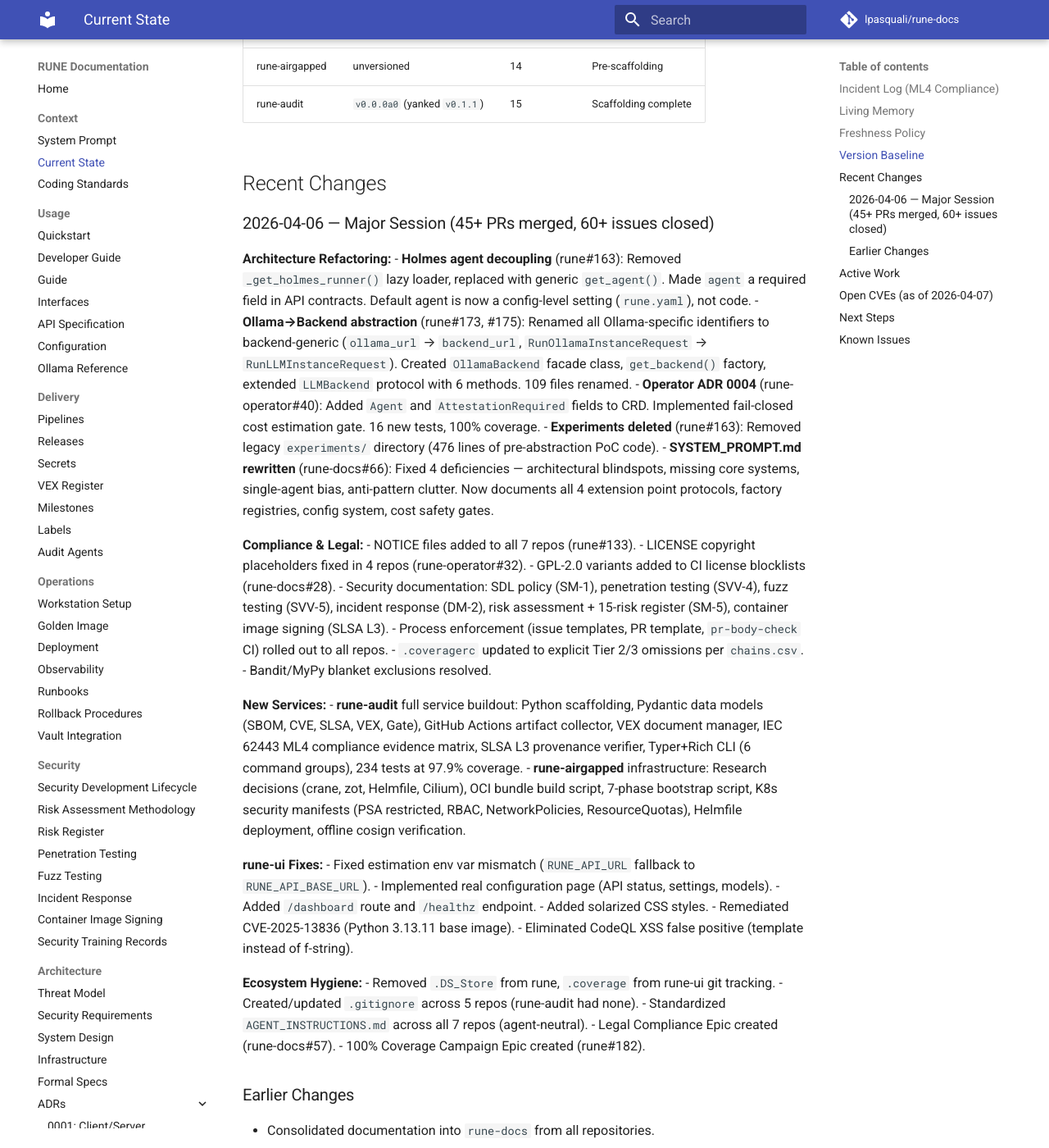
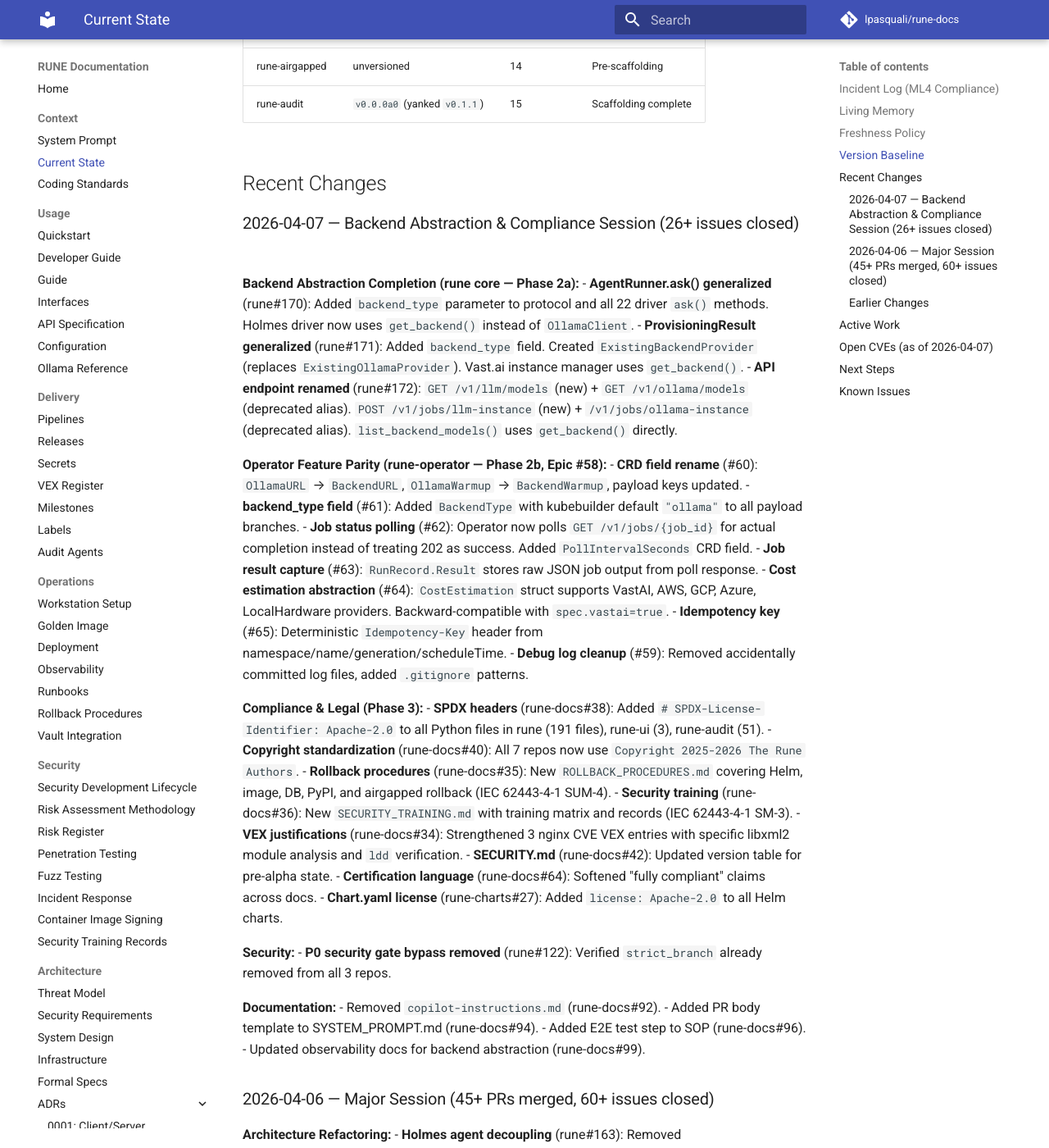
Before and after one commit to lpasquali/rune-docs, an MkDocs documentation site: the page built from docs/context/CURRENT_STATE.md, in a window 1280 px wide and 1400 px high, scrolled down 990 px. Shown: the whole window at 82% size. Built offline with MkDocs 1.6.1 and Material for MkDocs 9.7.7, drawn with Linux system fonts in a browser that asks for light colours; comment, search, counter and statistics services are not loaded; some of the changed text lies outside the part shown.

Commit message:
docs: batch fixes — copilot-instructions, SOP, PR template, observability
- Remove copilot-instructions.md (#92) — redundant redirect
- Add PR body template to SYSTEM_PROMPT.md (#94) — documents CI-enforced format
- Add E2E test step (Step 7) to SOP (#96) — explicit Level 1 DoD testing
- Update observability docs for backend abstraction (#99) — replace
  ollama.model_pull with backend.warmup, add observability boundaries table
- Update CURRENT_STATE.md with 2026-04-07 session changes

Closes #92
Closes #94
Closes #96
Closes #99

Co-Authored-By: Claude Opus 4.6 (1M context) <noreply@anthropic.com>

```diff
--- a/docs/context/CURRENT_STATE.md
+++ b/docs/context/CURRENT_STATE.md
@@ -31,6 +31,41 @@ Last updated: **2026-04-07**.
 
 
 ## Recent Changes
+
+### 2026-04-07 — Backend Abstraction & Compliance Session (26+ issues closed)
+
+**Backend Abstraction Completion (rune core — Phase 2a):**
+- **AgentRunner.ask() generalized** (rune#170): Added `backend_type` parameter to protocol and all 22 driver `ask()` methods. Holmes driver now uses `get_backend()` instead of `OllamaClient`.
+- **ProvisioningResult generalized** (rune#171): Added `backend_type` field. Created `ExistingBackendProvider` (replaces `ExistingOllamaProvider`). Vast.ai instance manager uses `get_backend()`.
+- **API endpoint renamed** (rune#172): `GET /v1/llm/models` (new) + `GET /v1/ollama/models` (deprecated alias). `POST /v1/jobs/llm-instance` (new) + `/v1/jobs/ollama-instance` (deprecated alias). `list_backend_models()` uses `get_backend()` directly.
+
+**Operator Feature Parity (rune-operator — Phase 2b, Epic #58):**
+- **CRD field rename** (#60): `OllamaURL` → `BackendURL`, `OllamaWarmup` → `BackendWarmup`, payload keys updated.
+- **backend_type field** (#61): Added `BackendType` with kubebuilder default `"ollama"` to all payload branches.
+- **Job status polling** (#62): Operator now polls `GET /v1/jobs/{job_id}` for actual completion instead of treating 202 as success. Added `PollIntervalSeconds` CRD field.
+- **Job result capture** (#63): `RunRecord.Result` stores raw JSON job output from poll response.
+- **Cost estimation abstraction** (#64): `CostEstimation` struct supports VastAI, AWS, GCP, Azure, LocalHardware providers. Backward-compatible with `spec.vastai=true`.
+- **Idempotency key** (#65): Deterministic `Idempotency-Key` header from namespace/name/generation/scheduleTime.
+- **Debug log cleanup** (#59): Removed accidentally committed log files, added `.gitignore` patterns.
+
+**Compliance & Legal (Phase 3):**
+- **SPDX headers** (rune-docs#38): Added `# SPDX-License-Identifier: Apache-2.0` to all Python files in rune (191 files), rune-ui (3), rune-audit (51).
+- **Copyright standardization** (rune-docs#40): All 7 repos now use `Copyright 2025-2026 The Rune Authors`.
+- **Rollback procedures** (rune-docs#35): New `ROLLBACK_PROCEDURES.md` covering Helm, image, DB, PyPI, and airgapped rollback (IEC 62443-4-1 SUM-4).
+- **Security training** (rune-docs#36): New `SECURITY_TRAINING.md` with training matrix and records (IEC 62443-4-1 SM-3).
+- **VEX justifications** (rune-docs#34): Strengthened 3 nginx CVE VEX entries with specific libxml2 module analysis and `ldd` verification.
+- **SECURITY.md** (rune-docs#42): Updated version table for pre-alpha state.
+- **Certification language** (rune-docs#64): Softened "fully compliant" claims across docs.
+- **Chart.yaml license** (rune-charts#27): Added `license: Apache-2.0` to all Helm charts.
+
+**Security:**
+- **P0 security gate bypass removed** (rune#122): Verified `strict_branch` already removed from all 3 repos.
+
+**Documentation:**
+- Removed `copilot-instructions.md` (rune-docs#92).
+- Added PR body template to SYSTEM_PROMPT.md (rune-docs#94).
+- Added E2E test step to SOP (rune-docs#96).
+- Updated observability docs for backend abstraction (rune-docs#99).
 
 ### 2026-04-06 — Major Session (45+ PRs merged, 60+ issues closed)
 
@@ -82,10 +117,11 @@ Last updated: **2026-04-07**.
 
 | Repo | Issue | Summary | Status |
 |---|---|---|---|
-| rune | [#166](https://github.com/lpasquali/rune/issues/166) | EPIC: Abstract LLM Backend Layer | Phases 1-3 complete; #170-#172 (agent interface, provisioning, API endpoints) remain |
+| rune | [#166](https://github.com/lpasquali/rune/issues/166) | EPIC: Abstract LLM Backend Layer | **Complete** — all 6 phases merged (#167-#172) |
 | rune | [#182](https://github.com/lpasquali/rune/issues/182) | EPIC: 100% Test Coverage Campaign | Created, not started |
-| rune-docs | [#57](https://github.com/lpasquali/rune-docs/issues/57) | EPIC: Legal & Licensing Compliance | #38 (SPDX), #40 (copyright years), rune-charts#27 remain |
+| rune-operator | [#58](https://github.com/lpasquali/rune-operator/issues/58) | EPIC: Operator ↔ Rune API Feature Parity | **Complete** — all 7 child issues (#59-#65) closed |
 | rune-docs | [#48](https://github.com/lpasquali/rune-docs/issues/48) | Epic: Unified theming and accessibility | Not started |
+| rune-docs | [#83](https://github.com/lpasquali/rune-docs/issues/83) | EPIC: Node.js 20 Action Deprecation | Not started |
 | rune-airgapped | [#23](https://github.com/lpasquali/rune-airgapped/issues/23) | EPIC: Network Isolation & Least-Privilege Security | PRs merged, issues to close |
 | rune-airgapped | [#24](https://github.com/lpasquali/rune-airgapped/issues/24) | EPIC: Customer Documentation & Guides | Not started |
 
```
Also changed, not shown: docs/context/SYSTEM_PROMPT.md (+29 -2 lines), docs/operations/OBSERVABILITY.md (+19 -2 lines), .github/copilot-instructions.md (deleted).
